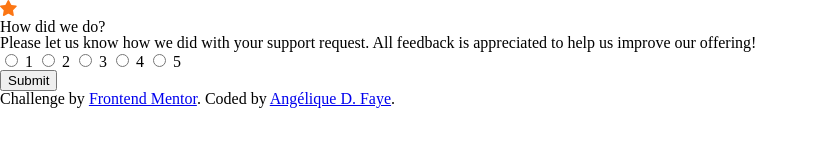
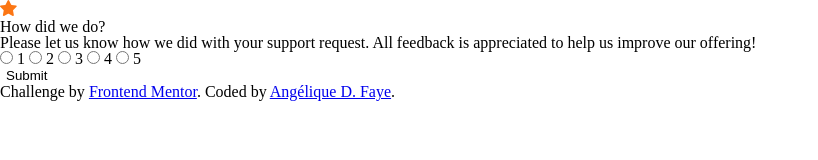
Before and after one commit to AngeliqueDF/interactive-rating-component, a website built with Vite: page index.html in a window 1280 px wide. Shown: the whole page, without its empty margins (0-818 px from the left). Built offline with nearby package versions, Linux system fonts and the light colour scheme.

Commit message:
Update style.css
Add custom resets

```diff
--- a/src/css/style.css
+++ b/src/css/style.css
@@ -17,3 +17,14 @@
 	--dark-blue: hsl(213, 19%, 18%);
 	--very-dark-blue: hsl(216, 12%, 8%);
 }
+
+/* CUSTOM RESETS */
+input[type="radio"],
+input[type="submit"] {
+	margin: unset;
+	border: unset;
+}
+input[type="submit"] {
+	background: unset;
+}
+/* END CUSTOM RESETS */
```
